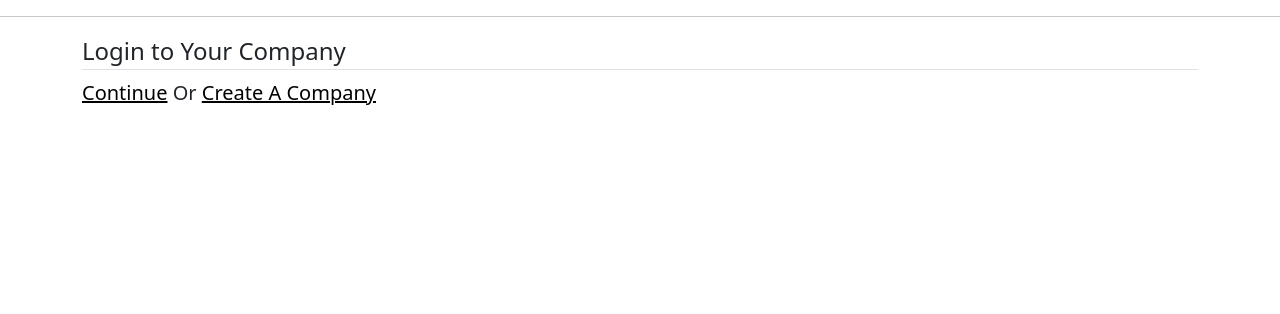
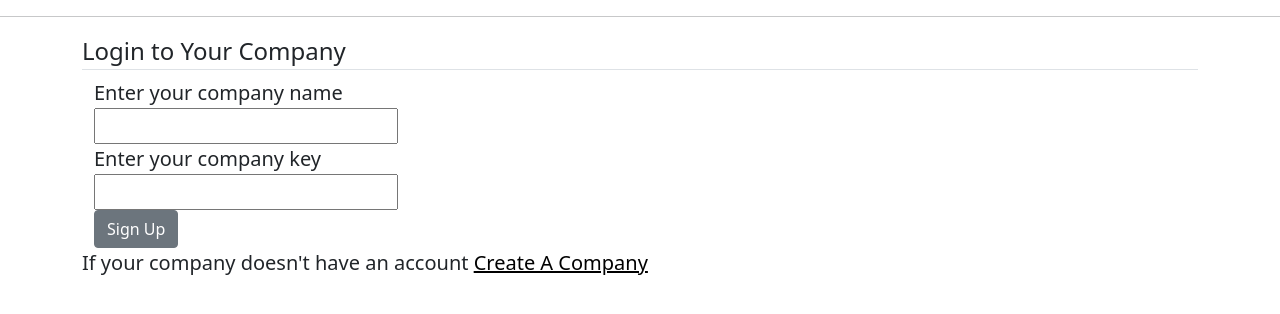
Before and after one commit to Jaga-bla/OrderManagement, a Django app: page /login/company/ in a window 1280 px wide. Shown: the part 102-416 px from the top of the page. Run offline with Django 4.2, Linux system fonts and the light colour scheme.

Commit message:
user can login to company with key

```diff
--- a/OrderManagement/urls.py
+++ b/OrderManagement/urls.py
@@ -17,7 +17,7 @@ from django.contrib import admin
 from django.urls import path, include
 from django.contrib.auth import views as auth_views
 from users import views as user_views
-from users.views import UserRegisterView,CreateCompanyView
+from users.views import UserRegisterView,CreateCompanyView, LoginCompanyView
 from django.conf import settings
 from django.conf.urls.static import static
 
@@ -26,7 +26,7 @@ urlpatterns = [
     path('', include('layout.urls'), name = 'home'),
     path('register/', UserRegisterView.as_view(), name='register'),
     path('create/company/', CreateCompanyView.as_view(), name='create-company'),
-    path('login/company/', user_views.LoginCompanyView, name='login-company'),
+    path('login/company/', LoginCompanyView.as_view(), name='login-company'),
     path('profile/', user_views.profile, name='profile'),
     path('login/', auth_views.LoginView.as_view(template_name = 'users/login.html'), name='login'),
     path('logout/', auth_views.LogoutView.as_view(template_name = 'users/logout.html'), name='logout')
--- a/layout/views.py
+++ b/layout/views.py
@@ -33,7 +33,6 @@ class ProductListView(CompanyAndLoginRequiredMixin, ListView):
             if self.request.POST.get("myButton"+str(product.id)):
                 print(self.request.POST)
                 return redirect(reverse('order-create'))
-
 
 class ProductCreateView(CompanyAndLoginRequiredMixin, FormView):
     form_class = ProductForm
@@ -126,6 +125,11 @@ class OrderCreateView(CompanyAndLoginRequiredMixin, CreateView):
         'is_delivered',
         'date_of_order'
         ]
+    # def get_form_class(self):
+    #     modelform = super().get_form_class()
+    #     modelform.base_fields['contract'].limit_choices_to = {'company': self.kwargs['company']}
+    #     return modelform
+
     def form_valid(self, form):
         form.instance.author = self.request.user
         return super().form_valid(form)
--- a/users/forms.py
+++ b/users/forms.py
@@ -27,7 +27,6 @@
 
         return email
 
-
 class UserUpdateForm(forms.ModelForm):
     email = forms.EmailField()
 
@@ -47,3 +46,10 @@
     class Meta:
         model = Company
         fields = ['name', 'password']
+
+class CompanyLoginForm(forms.Form):
+    name = forms.CharField()
+    password = forms.CharField(label="Enter your company's key")
+    class Meta:
+        model = Company
+        fields = ['name', 'password']
--- a/users/templates/users/login-company.html
+++ b/users/templates/users/login-company.html
@@ -3,8 +3,27 @@
 <div class="container">
     <div class="centre">
         <legend class="border-bottom" mb-4> Login to Your Company </legend>
-        <a href="{% url 'home' %}">Continue</a>
-        Or
+        <div class="container">
+            <div class="centre">
+                <form method="post">
+                    {% csrf_token %}
+                    <div>
+                        Enter your company name
+                        <div>
+                            {{ form.name }}
+                        </div>
+                    </div>
+                    <div>
+                        Enter your company key
+                        <div>
+                            {{ form.password }}
+                        </div>
+                    </div>
+                    <button class="btn btn-secondary" type = "submit">Sign Up</button>
+                </form>
+            </div>
+        </div>
+        If your company doesn't have an account
         <a href="{% url 'create-company' %}">Create A Company</a>
     </div>
 </div>
--- a/users/views.py
+++ b/users/views.py
@@ -1,10 +1,11 @@
 from django.shortcuts import render, redirect
 from django.contrib.auth import login, authenticate
 from django.contrib import messages
-from .forms import UserRegisterForm, ProfileUpdateForm, UserUpdateForm, CompanyCreateForm
+from .forms import UserRegisterForm, ProfileUpdateForm, UserUpdateForm, CompanyCreateForm, CompanyLoginForm
 from django.contrib.auth.decorators import login_required
 from django.views.generic import FormView, View
 from django.contrib.auth.models import User
+from layout.models import Company
 
 class GuestOnlyViewMixin(View):
     def dispatch(self, request, *args, **kwargs):
@@ -36,7 +37,6 @@ class CreateCompanyView(FormView):
     form_class = CompanyCreateForm
     success_url= 'home'
     def form_valid(self, form):
-        print(self.request.user.profile.company)
         super().form_valid(form)
         profile = self.request.user.profile
         profile.company = form.instance
@@ -44,12 +44,27 @@ class CreateCompanyView(FormView):
         profile.save()
         return redirect('home')
 
-def LoginCompanyView(request):
-    user = request.user
-    context = {
-        user :'user'
-    }
-    return render(request, 'users/login-company.html', context)
+class LoginCompanyView(FormView):
+    template_name = 'users/login-company.html'
+    form_class = CompanyLoginForm
+    success_url= 'home'
+    def form_valid(self, form):
+        form = CompanyLoginForm(self.request.POST)
+        if form.is_valid():
+            company_name = form.cleaned_data['name']
+            company_password = form.cleaned_data['password']
+            profile = self.request.user.profile
+            company = Company.objects.filter(name = company_name).first()
+            if not company:
+                messages.warning(self.request, ('No company with that name!'))
+                return redirect('login-company')
+            if company.password == company_password:
+                profile.company = company
+                profile.save()
+                return redirect('home')
+            else:
+                messages.warning(self.request, ('Wrong company key!'))
+                return redirect('login-company')
 
 
 @login_required
```
Also changed, not shown: db.sqlite3.
